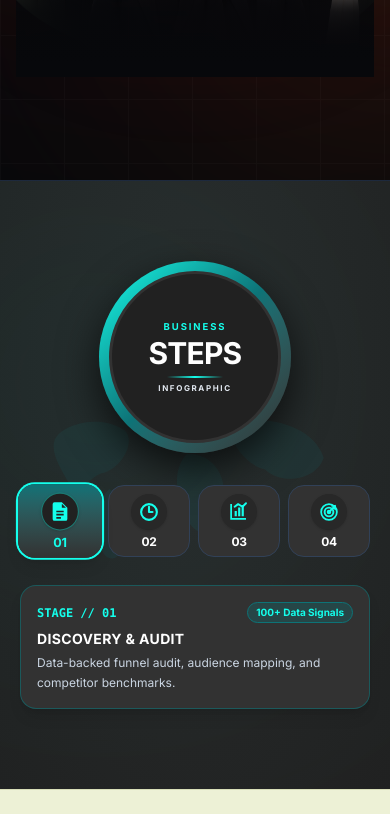
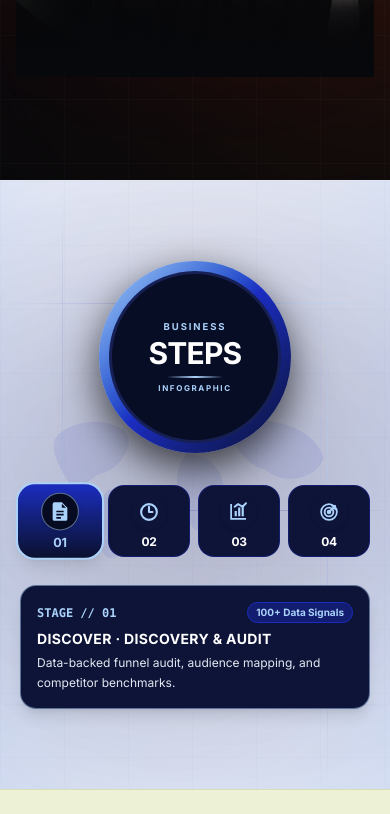
Before and after one commit to Trend-Ads/TrendAds-2.0, a Next.js app: page / in a window 390 px wide. Shown: the part 6810-7624 px from the top of the page. Built offline with nearby package versions, Linux system fonts and the light colour scheme.

Commit message:
feat(steps) - updated the steps section

```diff
--- a/src/components/steps/StepsSection.tsx
+++ b/src/components/steps/StepsSection.tsx
@@ -17,14 +17,14 @@ const STEPS_DATA: StepItem[] = [
   {
     id: "step-1",
     num: "01",
-    title: "DISCOVERY & AUDIT",
+    title: "DISCOVER",
     label: "DISCOVERY & AUDIT",
     description:
       "Data-backed funnel audit, audience mapping, and competitor benchmarks.",
     metric: "100+ Data Signals",
     icon: (
       // Document with text lines icon
-      <svg className="w-7 h-7 sm:w-8 sm:h-8 text-[#14FFEC]" viewBox="0 0 24 24" fill="currentColor">
+      <svg className="w-7 h-7 sm:w-8 sm:h-8 text-[#ABD2FA]" viewBox="0 0 24 24" fill="currentColor">
         <path d="M14 2H6a2 2 0 0 0-2 2v16a2 2 0 0 0 2 2h12a2 2 0 0 0 2-2V8l-6-6zM14 3.5L18.5 8H14V3.5zM8 11h8v1.8H8V11zm0 3.5h8v1.8H8v-1.8zm0 3.5h5v1.8H8V18z" />
       </svg>
     ),
@@ -32,14 +32,14 @@ const STEPS_DATA: StepItem[] = [
   {
     id: "step-2",
     num: "02",
-    title: "STRATEGY & ARCHITECTURE",
+    title: "PLAN",
     label: "STRATEGY & ROADMAP",
     description:
       "Omni-channel funnel blueprints, milestones, and high-ROAS media models.",
     metric: "3.4x Target ROI",
     icon: (
       // Clock / Stopwatch icon
-      <svg className="w-7 h-7 sm:w-8 sm:h-8 text-[#14FFEC]" viewBox="0 0 24 24" fill="none" stroke="currentColor" strokeWidth="2.4">
+      <svg className="w-7 h-7 sm:w-8 sm:h-8 text-[#ABD2FA]" viewBox="0 0 24 24" fill="none" stroke="currentColor" strokeWidth="2.4">
         <circle cx="12" cy="12" r="9" />
         <polyline points="12 6 12 12 16 12" strokeLinecap="round" strokeLinejoin="round" />
       </svg>
@@ -48,14 +48,14 @@ const STEPS_DATA: StepItem[] = [
   {
     id: "step-3",
     num: "03",
-    title: "CAMPAIGN EXECUTION",
-    label: "CREATIVE & LAUNCH",
+    title: "EXECUTE",
+    label: "CAMPAIGN EXECUTION",
     description:
       "Deploying high-converting ad creatives and rapid multi-platform tests.",
     metric: "40+ Custom Creatives",
     icon: (
       // Rising Bar Chart with Growth Arrow icon
-      <svg className="w-7 h-7 sm:w-8 sm:h-8 text-[#14FFEC]" viewBox="0 0 24 24" fill="currentColor">
+      <svg className="w-7 h-7 sm:w-8 sm:h-8 text-[#ABD2FA]" viewBox="0 0 24 24" fill="currentColor">
         <path d="M4 19h16v2H2V3h2v16zM7 11h2.5v6H7v-6zm4-4h2.5v10H11V7zm4-3h2.5v13H15V4z" />
         <path d="M7 6l4-3 5 3 4-4" stroke="currentColor" strokeWidth="2.2" fill="none" strokeLinecap="round" strokeLinejoin="round" />
       </svg>
@@ -64,14 +64,14 @@ const STEPS_DATA: StepItem[] = [
   {
     id: "step-4",
     num: "04",
-    title: "MARKET DOMINANCE",
+    title: "GROW",
     label: "SCALE & RETENTION",
     description:
       "Long-term customer retention, automated funnels, and enterprise growth.",
     metric: "Top 1% Category Lead",
     icon: (
       // Target / Bullseye with Arrow icon
-      <svg className="w-7 h-7 sm:w-8 sm:h-8 text-[#14FFEC]" viewBox="0 0 24 24" fill="none" stroke="currentColor" strokeWidth="2.2">
+      <svg className="w-7 h-7 sm:w-8 sm:h-8 text-[#ABD2FA]" viewBox="0 0 24 24" fill="none" stroke="currentColor" strokeWidth="2.2">
         <circle cx="12" cy="12" r="9" strokeWidth="2" />
         <circle cx="12" cy="12" r="5" strokeWidth="2.2" />
         <circle cx="12" cy="12" r="1.5" fill="currentColor" />
@@ -88,15 +88,85 @@ export default function StepsSection() {
   return (
     <section
       id="process-steps"
-      className="relative w-full bg-[#212121] py-20 sm:py-28 overflow-hidden text-white select-none border-t border-slate-800"
+      className="relative w-full bg-[#f8fbfe] py-20 sm:py-28 overflow-hidden select-none border-t border-slate-200"
       style={{
-        backgroundImage: "radial-gradient(ellipse at 50% 30%, #292929 0%, #212121 100%)",
+        backgroundImage: "radial-gradient(ellipse at 50% 30%, #ffffff 0%, #f3f7fd 60%, #e2ecf9 100%)",
       }}
     >
-      {/* ── World Map Silhouette Background Texture ── */}
-      <div className="absolute inset-0 pointer-events-none opacity-[0.12] flex items-center justify-center overflow-hidden">
+      {/* ── Ambient Darkish Depth Shadows ── */}
+      <div
+        className="absolute top-1/2 left-1/2 -translate-x-1/2 -translate-y-1/2 w-[1100px] h-[650px] pointer-events-none blur-[140px] opacity-[0.14] rounded-full"
+        style={{
+          background: "radial-gradient(ellipse, #010736 0%, #1B2CC1 60%, transparent 80%)",
+        }}
+        aria-hidden="true"
+      />
+      <div
+        className="absolute top-10 left-10 w-96 h-96 pointer-events-none blur-[110px] opacity-[0.12] rounded-full bg-[#010736]"
+        aria-hidden="true"
+      />
+      <div
+        className="absolute bottom-10 right-10 w-96 h-96 pointer-events-none blur-[110px] opacity-[0.12] rounded-full bg-[#010736]"
+        aria-hidden="true"
+      />
+
+      {/* ── Sleek Gradient Lines & Architectural Track Grid ── */}
+      <div className="absolute inset-0 pointer-events-none overflow-hidden" aria-hidden="true">
+        {/* Fine Ambient Grid */}
+        <div
+          className="absolute inset-0 opacity-[0.35]"
+          style={{
+            backgroundImage: "linear-gradient(to right, rgba(27,44,193,0.05) 1px, transparent 1px), linear-gradient(to bottom, rgba(27,44,193,0.05) 1px, transparent 1px)",
+            backgroundSize: "64px 64px",
+          }}
+        />
+        {/* Gradient Accent Track Line 1 */}
+        <div
+          className="absolute top-[20%] left-0 right-0 h-[1.5px]"
+          style={{
+            background: "linear-gradient(90deg, transparent 0%, rgba(27,44,193,0.05) 15%, rgba(27,44,193,0.22) 50%, rgba(171,210,250,0.45) 75%, transparent 100%)",
+          }}
+        />
+        {/* Gradient Accent Track Line 2 */}
+        <div
+          className="absolute top-[54%] left-0 right-0 h-[1.5px]"
+          style={{
+            background: "linear-gradient(90deg, transparent 0%, rgba(171,210,250,0.35) 20%, rgba(27,44,193,0.2) 55%, rgba(1,7,54,0.15) 85%, transparent 100%)",
+          }}
+        />
+        {/* Gradient Accent Track Line 3 */}
+        <div
+          className="absolute top-[86%] left-0 right-0 h-[1.5px]"
+          style={{
+            background: "linear-gradient(90deg, transparent 0%, rgba(1,7,54,0.12) 30%, rgba(27,44,193,0.18) 65%, transparent 100%)",
+          }}
+        />
+        {/* Vertical Gradient Guide Lines */}
+        <div
+          className="absolute top-0 bottom-0 left-[16%] w-[1px]"
+          style={{
+            background: "linear-gradient(180deg, transparent 0%, rgba(27,44,193,0.1) 25%, rgba(171,210,250,0.25) 55%, transparent 100%)",
+          }}
+        />
+        <div
+          className="absolute top-0 bottom-0 right-[16%] w-[1px]"
+          style={{
+            background: "linear-gradient(180deg, transparent 0%, rgba(171,210,250,0.25) 45%, rgba(27,44,193,0.1) 75%, transparent 100%)",
+          }}
+        />
+        {/* Diagonal Accent Flow Lines */}
+        <div
+          className="absolute -top-32 left-1/4 w-[900px] h-[1px] -rotate-[15deg]"
+          style={{
+            background: "linear-gradient(90deg, transparent 0%, rgba(27,44,193,0.18) 50%, rgba(171,210,250,0.3) 70%, transparent 100%)",
+          }}
+        />
+      </div>
+
+      {/* ── World Map Silhouette Background Texture in #1B2CC1 ── */}
+      <div className="absolute inset-0 pointer-events-none opacity-[0.08] flex items-center justify-center overflow-hidden">
         <svg
-          className="w-[1200px] h-[650px] max-w-none text-[#0D7377]"
+          className="w-[1200px] h-[650px] max-w-none text-[#1B2CC1]"
           viewBox="0 0 1000 500"
           fill="currentColor"
         >
@@ -115,18 +185,10 @@ export default function StepsSection() {
         </svg>
       </div>
 
-      {/* ── Ambient Halos ── */}
-      <div
-        className="absolute top-1/3 left-1/4 -translate-x-1/2 -translate-y-1/2 w-[550px] h-[550px] pointer-events-none blur-[150px] opacity-25 rounded-full"
-        style={{
-          background: "radial-gradient(circle, #0D7377 0%, rgba(20,255,236,0.2) 50%, transparent 75%)",
-        }}
-      />
-
       <div className="max-w-6xl mx-auto px-5 sm:px-8 relative z-10">
         {/* ════════════════════════════════════════════════════════════
             DESKTOP LAYOUT (lg: and above)
-            Exact 2-column composition matching reference image:
+            2-column composition:
             Left: Tall arch pillar with 3D disc & QR code
             Right: 4 horizontal step capsules stacked vertically
         ════════════════════════════════════════════════════════════ */}
@@ -134,12 +196,12 @@ export default function StepsSection() {
           {/* ── LEFT COLUMN: Pillar Arch with 3D Circular Disc & QR Code ── */}
           <div className="w-[360px] xl:w-[390px] shrink-0">
             {/* The Tall Arch Pillar */}
-            <div className="relative rounded-t-[195px] rounded-b-[44px] bg-gradient-to-b from-[#14FFEC] via-[#0D7377] to-[#124245] p-6 pb-12 flex flex-col items-center justify-between shadow-[0_30px_70px_rgba(0,0,0,0.85)] min-h-[580px] border border-[#14FFEC]/30">
+            <div className="relative rounded-t-[195px] rounded-b-[44px] bg-gradient-to-b from-[#ABD2FA] via-[#1B2CC1] to-[#0b1033] p-6 pb-12 flex flex-col items-center justify-between shadow-[0_30px_70px_rgba(0,0,0,0.85)] min-h-[580px] border border-[#ABD2FA]/30">
               {/* Top 3D Circular Disc ("Business Steps INFOGRAPHIC") */}
-              <div className="relative w-72 h-72 rounded-full p-3.5 bg-gradient-to-br from-[#14FFEC] via-[#0D7377] to-[#323232] shadow-[0_25px_60px_rgba(0,0,0,0.8)] flex items-center justify-center -mt-2">
+              <div className="relative w-72 h-72 rounded-full p-3.5 bg-gradient-to-br from-[#ABD2FA] via-[#1B2CC1] to-[#0c1236] shadow-[0_25px_60px_rgba(0,0,0,0.8)] flex items-center justify-center -mt-2">
                 {/* Inner Dark Charcoal Core */}
-                <div className="w-full h-full rounded-full bg-[#212121] border-4 border-[#323232] shadow-[inset_0_4px_12px_rgba(0,0,0,0.95)] flex flex-col items-center justify-center p-6 text-center relative overflow-hidden">
-                  <span className="text-xs font-bold uppercase tracking-[0.2em] text-[#14FFEC] mb-0.5">
+                <div className="w-full h-full rounded-full bg-[#080d26] border-4 border-[#162054] shadow-[inset_0_4px_12px_rgba(0,0,0,0.95)] flex flex-col items-center justify-center p-6 text-center relative overflow-hidden">
+                  <span className="text-xs font-bold uppercase tracking-[0.2em] text-[#ABD2FA] mb-0.5">
                     Business
                   </span>
 
@@ -148,13 +210,13 @@ export default function StepsSection() {
                   </h3>
 
                   {/* Center Divider Bar */}
-                  <div className="w-24 h-0.5 bg-gradient-to-r from-transparent via-[#14FFEC] to-transparent my-2" />
+                  <div className="w-24 h-0.5 bg-gradient-to-r from-transparent via-[#ABD2FA] to-transparent my-2" />
 
-                  <span className="text-[10px] font-black uppercase tracking-[0.25em] text-slate-200">
+                  <span className="text-[10px] font-black uppercase tracking-[0.25em] text-[#ABD2FA]">
                     INFOGRAPHIC
                   </span>
 
-                  <span className="text-[8px] font-mono text-slate-400 mt-1 uppercase tracking-widest">
+                  <span className="text-[8px] font-mono text-slate-300 mt-1 uppercase tracking-widest">
                     PRESENTATION
                   </span>
                 </div>
@@ -162,19 +224,19 @@ export default function StepsSection() {
 
               {/* Lower Section on Pillar: QR Code Box */}
               <div className="mt-12 flex flex-col items-center">
-                <div className="w-20 h-20 bg-[#323232] text-white p-2.5 rounded-xl shadow-[0_15px_35px_rgba(0,0,0,0.4)] flex flex-col items-center justify-between border border-[#14FFEC]/30">
+                <div className="w-20 h-20 bg-[#0a0f2e] text-white p-2.5 rounded-xl shadow-[0_15px_35px_rgba(0,0,0,0.4)] flex flex-col items-center justify-between border border-[#ABD2FA]/40">
                   <div className="grid grid-cols-3 gap-0.5 w-full h-full">
-                    <div className="border-2 border-[#14FFEC] rounded-[2px]" />
-                    <div className="bg-[#14FFEC] rounded-[1px]" />
-                    <div className="border-2 border-[#14FFEC] rounded-[2px]" />
-                    <div className="bg-[#14FFEC] rounded-[1px]" />
-                    <div className="border border-[#14FFEC]" />
-                    <div className="bg-[#14FFEC] rounded-[1px]" />
-                    <div className="border-2 border-[#14FFEC] rounded-[2px]" />
-                    <div className="bg-[#14FFEC] rounded-[1px]" />
-                    <div className="border-2 border-[#14FFEC] rounded-[2px]" />
+                    <div className="border-2 border-[#ABD2FA] rounded-[2px]" />
+                    <div className="bg-[#1B2CC1] rounded-[1px]" />
+                    <div className="border-2 border-[#ABD2FA] rounded-[2px]" />
+                    <div className="bg-[#1B2CC1] rounded-[1px]" />
+                    <div className="border border-[#ABD2FA]" />
+                    <div className="bg-[#ABD2FA] rounded-[1px]" />
+                    <div className="border-2 border-[#ABD2FA] rounded-[2px]" />
+                    <div className="bg-[#1B2CC1] rounded-[1px]" />
+                    <div className="border-2 border-[#ABD2FA] rounded-[2px]" />
                   </div>
-                  <span className="text-[7.5px] font-black tracking-widest uppercase mt-0.5 leading-none text-[#14FFEC]">
+                  <span className="text-[7.5px] font-black tracking-widest uppercase mt-0.5 leading-none text-[#ABD2FA]">
                     QR CODE
                   </span>
                 </div>
@@ -197,27 +259,27 @@ export default function StepsSection() {
                     isActive ? "scale-[1.02]" : "hover:scale-[1.01]"
                   }`}
                 >
-                  {/* Left Overlapping Circular 3D Button */}
+                  {/* Left Overlapping Circular 3D Button (Seamless overlap with no cutting) */}
                   <div
-                    className={`w-20 h-20 xl:w-22 xl:h-22 rounded-full shadow-[0_15px_35px_rgba(0,0,0,0.6)] flex items-center justify-center shrink-0 z-20 transition-all duration-300 ${
+                    className={`w-22 h-22 xl:w-24 xl:h-24 rounded-full shadow-[0_15px_35px_rgba(0,0,0,0.6)] flex items-center justify-center shrink-0 z-20 transition-all duration-300 ${
                       isActive
-                        ? "bg-[#323232] ring-4 ring-[#14FFEC] shadow-[0_0_25px_rgba(20,255,236,0.6)]"
-                        : "bg-[#2a2a2a] border border-[#0D7377]/40 group-hover:ring-2 group-hover:ring-[#14FFEC]/60"
+                        ? "bg-[#0b1030] ring-4 ring-[#ABD2FA] shadow-[0_0_28px_rgba(171,210,250,0.55)]"
+                        : "bg-[#0e1438] ring-2 ring-[#1B2CC1]/50 border border-[#ABD2FA]/25 group-hover:ring-4 group-hover:ring-[#ABD2FA]/60 shadow-[0_10px_25px_rgba(0,0,0,0.3)]"
                     }`}
                   >
                     {step.icon}
                   </div>
 
-                  {/* Right Capsule Banner */}
+                  {/* Right Capsule Banner (Fully rounded-full, deeply nested to eliminate sharp cuts) */}
                   <div
-                    className={`flex-1 -ml-8 pl-12 pr-8 py-4 xl:py-5 rounded-r-full rounded-l-3xl shadow-[0_15px_35px_rgba(0,0,0,0.45)] flex items-center justify-between transition-all duration-300 ${
+                    className={`flex-1 -ml-11 xl:-ml-12 pl-14 xl:pl-16 pr-8 py-4 xl:py-5 rounded-full shadow-[0_15px_35px_rgba(0,0,0,0.45)] flex items-center justify-between transition-all duration-300 ${
                       isActive
-                        ? "bg-gradient-to-r from-[#0D7377] via-[#0b6569] to-[#323232] ring-2 ring-[#14FFEC]"
-                        : "bg-[#323232] border border-slate-700/60 group-hover:border-[#0D7377] group-hover:bg-[#383838]"
+                        ? "bg-gradient-to-r from-[#1B2CC1] via-[#15239e] to-[#0a0f2b] ring-2 ring-[#ABD2FA]"
+                        : "bg-[#0e1438] border border-[#1B2CC1]/30 group-hover:border-[#ABD2FA]/50 group-hover:bg-[#121a47]"
                     }`}
                   >
                     {/* Big Bold Number */}
-                    <span className="text-4xl xl:text-5xl font-black text-[#14FFEC] leading-none shrink-0 mr-5 tracking-tighter">
+                    <span className="text-4xl xl:text-5xl font-black text-[#ABD2FA] leading-none shrink-0 mr-5 tracking-tighter">
                       {step.num}
                     </span>
 
@@ -226,7 +288,7 @@ export default function StepsSection() {
                       <span className="block text-xs xl:text-sm font-black text-white uppercase tracking-wider leading-tight">
                         {step.label}
                       </span>
-                      <p className="text-[11px] xl:text-xs text-slate-300 font-medium leading-snug mt-0.5">
+                      <p className="text-[11px] xl:text-xs text-slate-200 font-medium leading-snug mt-0.5">
                         {step.description}
                       </p>
                     </div>
@@ -239,20 +301,20 @@ export default function StepsSection() {
 
         {/* ════════════════════════════════════════════════════════════
             MOBILE SCREEN (< lg):
-            "and in mobile screen only the steps in single row"
+            Only the steps in a single row + details card
         ════════════════════════════════════════════════════════════ */}
         <div className="lg:hidden flex flex-col items-center">
           {/* Compact Mobile Central Header */}
-          <div className="w-48 h-48 rounded-full p-2.5 bg-gradient-to-br from-[#14FFEC] via-[#0D7377] to-[#323232] shadow-[0_15px_40px_rgba(0,0,0,0.7)] flex items-center justify-center mb-6">
-            <div className="w-full h-full rounded-full bg-[#212121] border-3 border-[#323232] flex flex-col items-center justify-center p-3 text-center">
-              <span className="text-[9.5px] font-bold uppercase tracking-[0.2em] text-[#14FFEC]">
+          <div className="w-48 h-48 rounded-full p-2.5 bg-gradient-to-br from-[#ABD2FA] via-[#1B2CC1] to-[#0b1033] shadow-[0_15px_40px_rgba(0,0,0,0.7)] flex items-center justify-center mb-6">
+            <div className="w-full h-full rounded-full bg-[#080d26] border-3 border-[#162054] flex flex-col items-center justify-center p-3 text-center">
+              <span className="text-[9.5px] font-bold uppercase tracking-[0.2em] text-[#ABD2FA]">
                 Business
               </span>
               <h3 className="text-3xl font-black uppercase text-white tracking-tight leading-none my-1">
                 Steps
               </h3>
-              <div className="w-14 h-0.5 bg-gradient-to-r from-transparent via-[#14FFEC] to-transparent my-1" />
-              <span className="text-[8px] font-black uppercase tracking-[0.2em] text-slate-200">
+              <div className="w-14 h-0.5 bg-gradient-to-r from-transparent via-[#ABD2FA] to-transparent my-1" />
+              <span className="text-[8px] font-black uppercase tracking-[0.2em] text-[#ABD2FA]">
                 INFOGRAPHIC
               </span>
             </div>
@@ -269,14 +331,14 @@ export default function StepsSection() {
                   onClick={() => setActiveStepId(step.id)}
                   className={`flex-1 max-w-[82px] sm:max-w-[100px] flex flex-col items-center gap-1.5 p-2 rounded-2xl transition-all duration-200 cursor-pointer ${
                     isActive
-                      ? "bg-gradient-to-b from-[#0D7377] to-[#323232] text-white shadow-lg scale-105 ring-2 ring-[#14FFEC]"
-                      : "bg-[#323232] text-slate-300 border border-slate-700 hover:border-[#0D7377]"
+                      ? "bg-gradient-to-b from-[#1B2CC1] to-[#0b1030] text-white shadow-lg scale-105 ring-2 ring-[#ABD2FA]"
+                      : "bg-[#0e1438] text-slate-300 border border-[#1B2CC1]/40 hover:border-[#ABD2FA]"
                   }`}
                 >
                   {/* Step Icon Badge */}
                   <div
                     className={`w-9 h-9 sm:w-11 sm:h-11 rounded-full flex items-center justify-center shrink-0 shadow-sm ${
-                      isActive ? "bg-[#212121] text-[#14FFEC] border border-[#14FFEC]/40" : "bg-[#282828] text-slate-300"
+                      isActive ? "bg-[#070b22] text-[#ABD2FA] border border-[#ABD2FA]/50" : "bg-[#0e1438] text-slate-300"
                     }`}
                   >
                     <div className="scale-75 sm:scale-90">
@@ -286,7 +348,7 @@ export default function StepsSection() {
 
                   {/* Step Number */}
                   <span className={`text-xs sm:text-sm font-black tracking-tight leading-none ${
-                    isActive ? "text-[#14FFEC]" : "text-white"
+                    isActive ? "text-[#ABD2FA]" : "text-white"
                   }`}>
                     {step.num}
                   </span>
@@ -303,35 +365,27 @@ export default function StepsSection() {
               animate={{ opacity: 1, y: 0 }}
               exit={{ opacity: 0, y: -8 }}
               transition={{ duration: 0.2 }}
-              className="w-full mt-5 p-4 rounded-2xl bg-[#323232] border border-[#0D7377]/60 shadow-lg text-left"
+              className="w-full mt-5 p-4 rounded-2xl bg-[#0e1438] border border-[#ABD2FA]/50 shadow-lg text-left"
             >
               <div className="flex items-center justify-between mb-1.5">
-                <span className="text-xs font-mono font-bold text-[#14FFEC]">
+                <span className="text-xs font-mono font-bold text-[#ABD2FA]">
                   STAGE // {activeStep.num}
                 </span>
-                <span className="text-[10px] font-bold text-[#14FFEC] bg-[#0D7377]/30 px-2 py-0.5 rounded-full border border-[#0D7377]">
+                <span className="text-[10px] font-bold text-[#ABD2FA] bg-[#1B2CC1]/40 px-2 py-0.5 rounded-full border border-[#1B2CC1]">
                   {activeStep.metric}
                 </span>
               </div>
               <h4 className="text-sm font-black text-white uppercase tracking-wide">
-                {activeStep.title}
+                {activeStep.title} · {activeStep.label}
               </h4>
-              <p className="text-xs text-slate-300 mt-1 leading-relaxed">
+              <p className="text-xs text-slate-200 mt-1 leading-relaxed">
                 {activeStep.description}
               </p>
             </motion.div>
           </AnimatePresence>
         </div>
 
-        {/* ── Active Step Deliverable Banner (Desktop) ── */}
-        <div className="hidden lg:block mt-12 pt-6 border-t border-slate-700/60">
-          <div className="flex items-center justify-between text-xs font-mono text-slate-400">
-            <span>TREND ADS // 4-STAGE ACCELERATION ENGINE</span>
-            <span className="text-[#14FFEC] font-bold">
-              ACTIVE STAGE // {activeStep.num}: {activeStep.title}
-            </span>
-          </div>
-        </div>
+
       </div>
     </section>
   );
```
